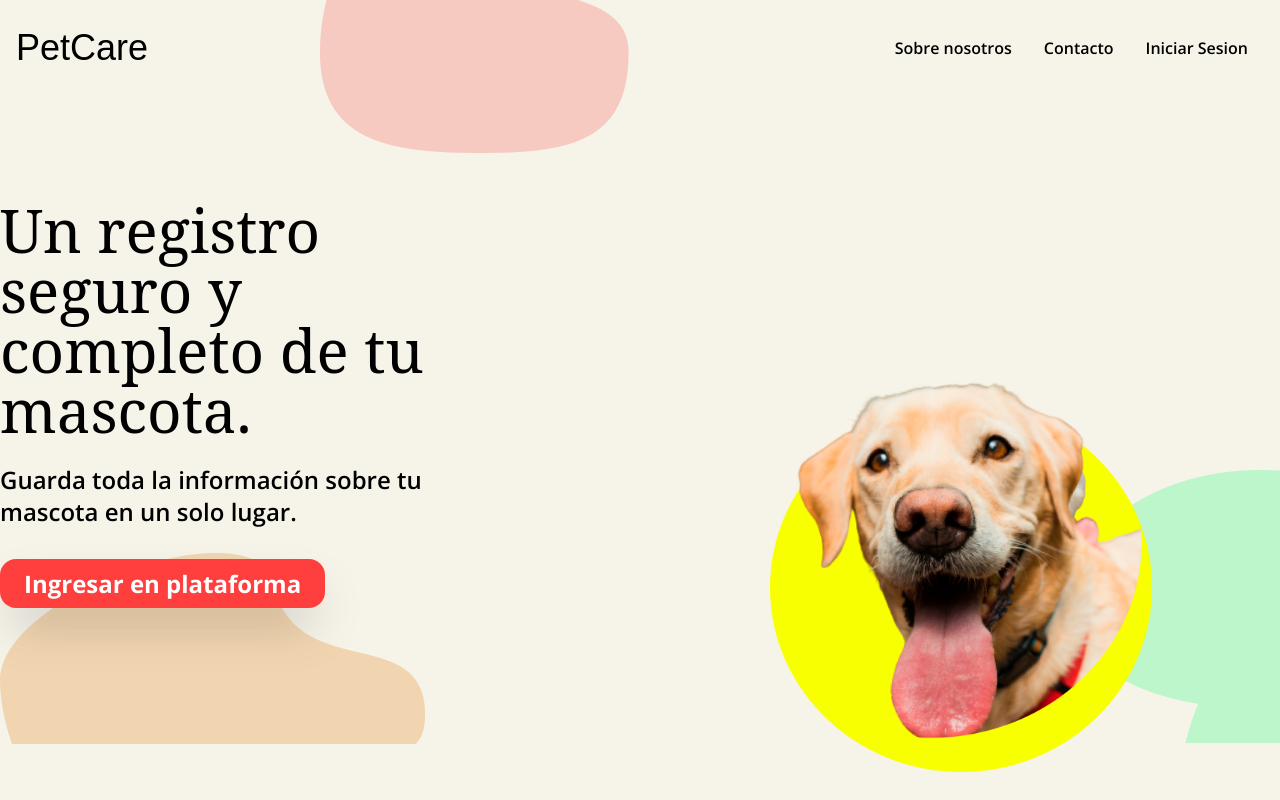
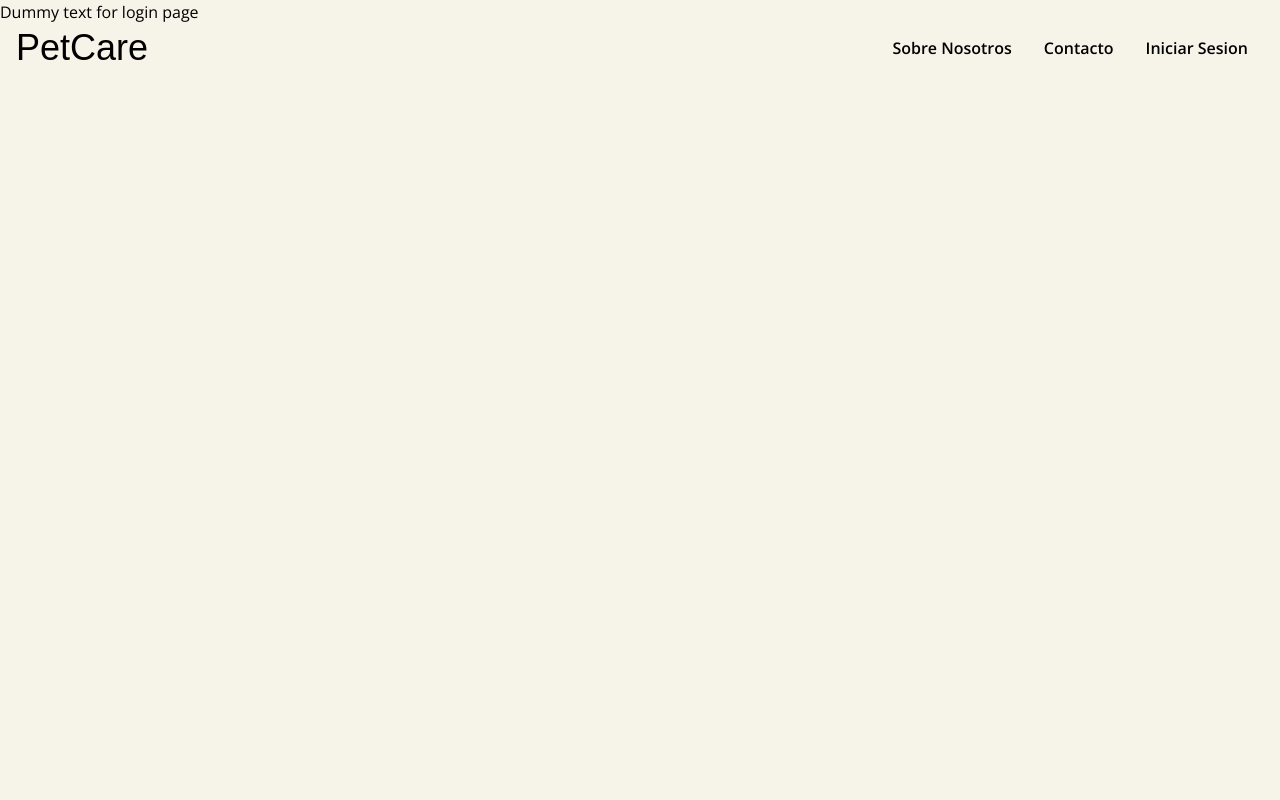
Before and after one commit to No-Country/C14-53-T-NODE-REACT, a React (Vite) app in the folder frontend-nocountry/app-mascotas/: page /login in a window 1280 px wide. Built offline with nearby package versions, Linux system fonts and the light colour scheme; a web font is replaced by a local one.

Commit message:
Update router

```diff
--- /dev/null
+++ b/frontend-nocountry/app-mascotas/components/Login.tsx
@@ -0,0 +1,9 @@
+function Login() {
+  return (
+    <>
+      Dummy text for login page
+    </>
+  )
+}
+
+export default Login
--- a/frontend-nocountry/app-mascotas/components/Navbar/Navbar.tsx
+++ b/frontend-nocountry/app-mascotas/components/Navbar/Navbar.tsx
@@ -1,36 +1,37 @@
 import './navbar.css'
+import { Link } from 'react-router-dom'
 
 function Nav() {
   return (
     <>
       <nav className='container mx-auto'>
-        <div className='fixed left-0 w-full'>
+        <div className='fixed left-0 w-full z-[1000]'>
           <div className='max-w-screen-xl mx-auto p-4'>
             <div className='flex justify-between items-center h-16'>
-              <p className='logo'>PetCare</p>
+              <p className='logo'>
+                <Link to='/'>PetCare</Link>
+              </p>
               <ul className='flex items-center'>
                 <li>
-                  <a className='inline p-4 font-semibold hover:underline' href='#'>
-                    Sobre nosotros
-                  </a>
+                  <Link className='inline p-4 font-semibold hover:underline' to='/about'>
+                    Sobre Nosotros
+                  </Link>
+                </li>
+
+                <li>
+                  <Link className='inline p-4 font-semibold hover:underline' to='/contact-us'>
+                    Contacto
+                  </Link>
                 </li>
                 <li>
-                  <a className='inline p-4 font-semibold hover:underline' href='#'>
-                    Contacto
-                  </a>
-                </li>
-                <li>
-                  <a className='inline p-4 font-semibold hover:underline' href='#'>
+                  <Link className='inline p-4 font-semibold hover:underline' to='/login'>
                     Iniciar Sesion
-                  </a>
+                  </Link>
                 </li>
               </ul>
             </div>
-
           </div>
-
         </div>
-
       </nav>
     </>
   )
--- a/frontend-nocountry/app-mascotas/package.json
+++ b/frontend-nocountry/app-mascotas/package.json
@@ -11,7 +11,8 @@
   },
   "dependencies": {
     "react": "^18.2.0",
-    "react-dom": "^18.2.0"
+    "react-dom": "^18.2.0",
+    "react-router-dom": "^6.16.0"
   },
   "devDependencies": {
     "@types/react": "^18.2.15",
--- a/frontend-nocountry/app-mascotas/src/App.tsx
+++ b/frontend-nocountry/app-mascotas/src/App.tsx
@@ -2,15 +2,23 @@ import './App.css'
 import 'tailwindcss/tailwind.css'
 import Nav from '../components/Navbar/Navbar'
 import HomePage from '../components/HomePage'
+import Login from '../components/Login'
+import { BrowserRouter as Router, Routes, Route } from 'react-router-dom'
 
 function App() {
   return (
-    <>
-      <div className='min-h-screen'>
-        <Nav></Nav>
-        <HomePage></HomePage>
-      </div>
-    </>
+    <Router>
+      <>
+        <div className='min-h-screen'>
+          <Nav></Nav>
+
+          <Routes>
+            <Route path='/' element={<HomePage />} />
+            <Route path='/login' element={<Login />} />
+          </Routes>
+        </div>
+      </>
+    </Router>
   )
 }
 
```
Also changed, not shown: 1 other file (tests, documents, lock files or other folders).
